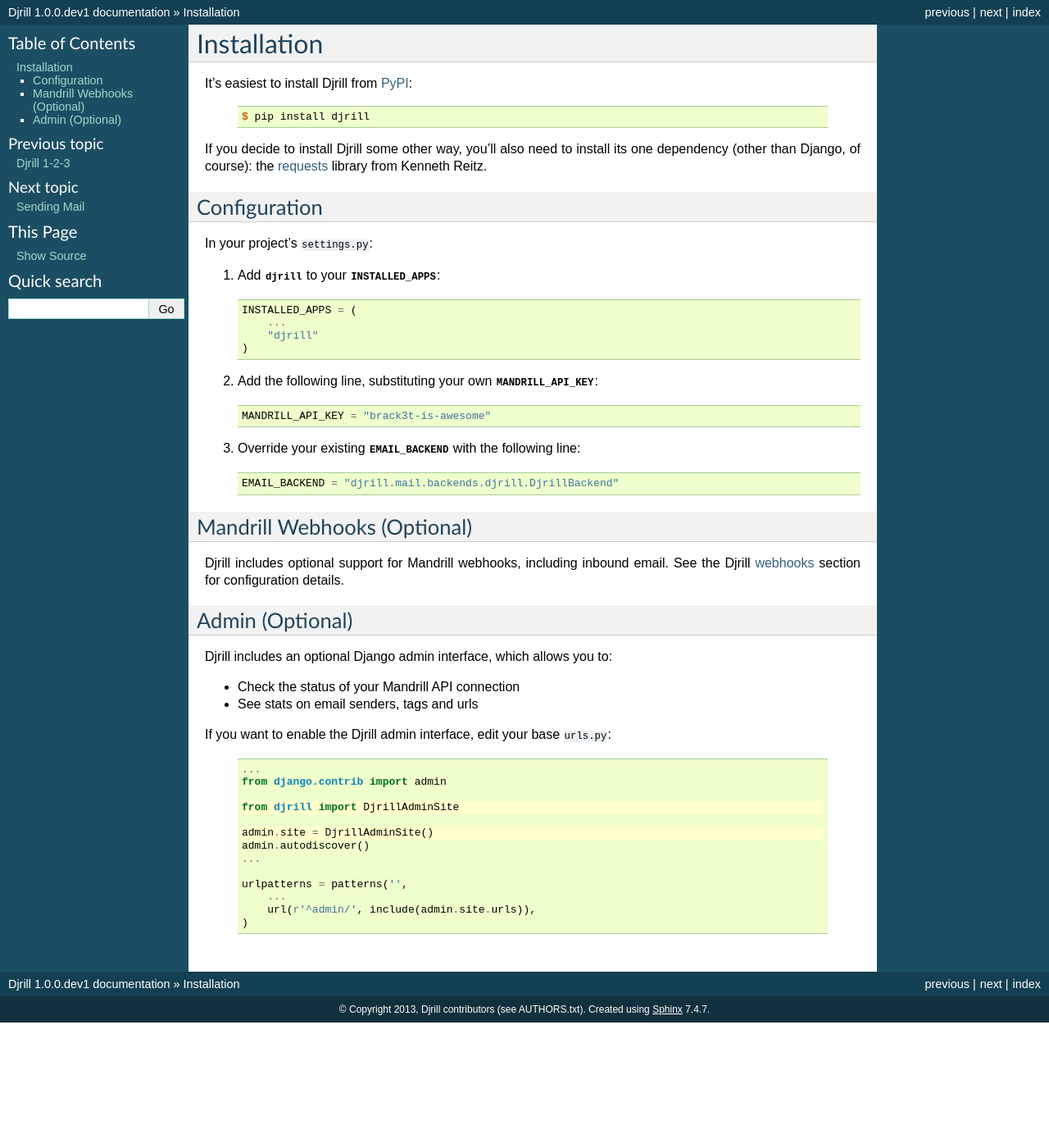
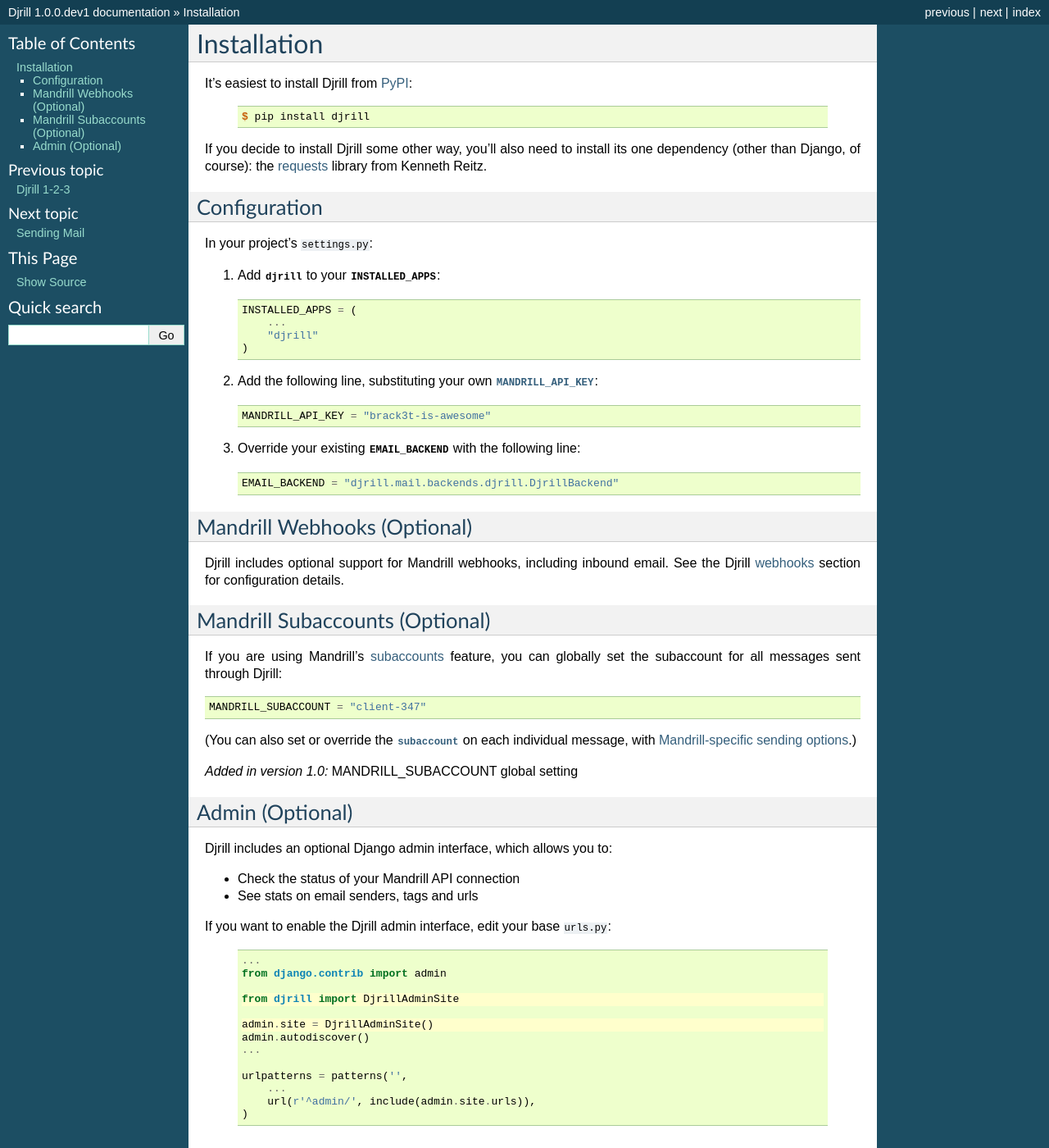
Before and after one commit to brack3t/Djrill, a Sphinx documentation site: the page built from docs/installation.rst, in a window 1280 px wide and 1400 px high. Shown: the whole window at 82% size. Built offline with Sphinx 7.4.7, drawn with Linux system fonts in a browser that asks for light colours.

Commit message:
Subaccounts: Document setting; verify message option overrides global setting

```diff
--- a/AUTHORS.txt
+++ b/AUTHORS.txt
@@ -12,3 +12,5 @@
 José Padilla
 Jens Alm
 Eric Hennings
+Michael Hobbs
+Sameer Al-Sakran
--- a/docs/installation.rst
+++ b/docs/installation.rst
@@ -14,6 +14,8 @@
 
 Configuration
 -------------
+
+.. setting:: MANDRILL_API_KEY
 
 In your project's :file:`settings.py`:
 
@@ -38,6 +40,26 @@
 
 Djrill includes optional support for Mandrill webhooks, including inbound email.
 See the Djrill :ref:`webhooks <webhooks>` section for configuration details.
+
+
+Mandrill Subaccounts (Optional)
+-------------------------------
+
+.. setting:: MANDRILL_SUBACCOUNT
+
+If you are using Mandrill's `subaccounts`_ feature, you can globally set the
+subaccount for all messages sent through Djrill::
+
+    MANDRILL_SUBACCOUNT = "client-347"
+
+(You can also set or override the :attr:`subaccount` on each individual message,
+with :ref:`Mandrill-specific sending options <mandrill-send-support>`.)
+
+.. versionadded:: 1.0
+   MANDRILL_SUBACCOUNT global setting
+
+
+.. _subaccounts: http://help.mandrill.com/entries/25523278-What-are-subaccounts-
 
 
 Admin (Optional)
--- a/docs/usage/sending_mail.rst
+++ b/docs/usage/sending_mail.rst
@@ -199,6 +199,8 @@
 .. attribute:: subaccount
 
     ``str``: the ID of one of your subaccounts to use for sending this message.
+    (The subaccount on an individual message will override any global
+    :setting:`MANDRILL_SUBACCOUNT` setting.)
 
     .. versionadded:: 0.7
 
```
Also changed, not shown: 1 other file.
